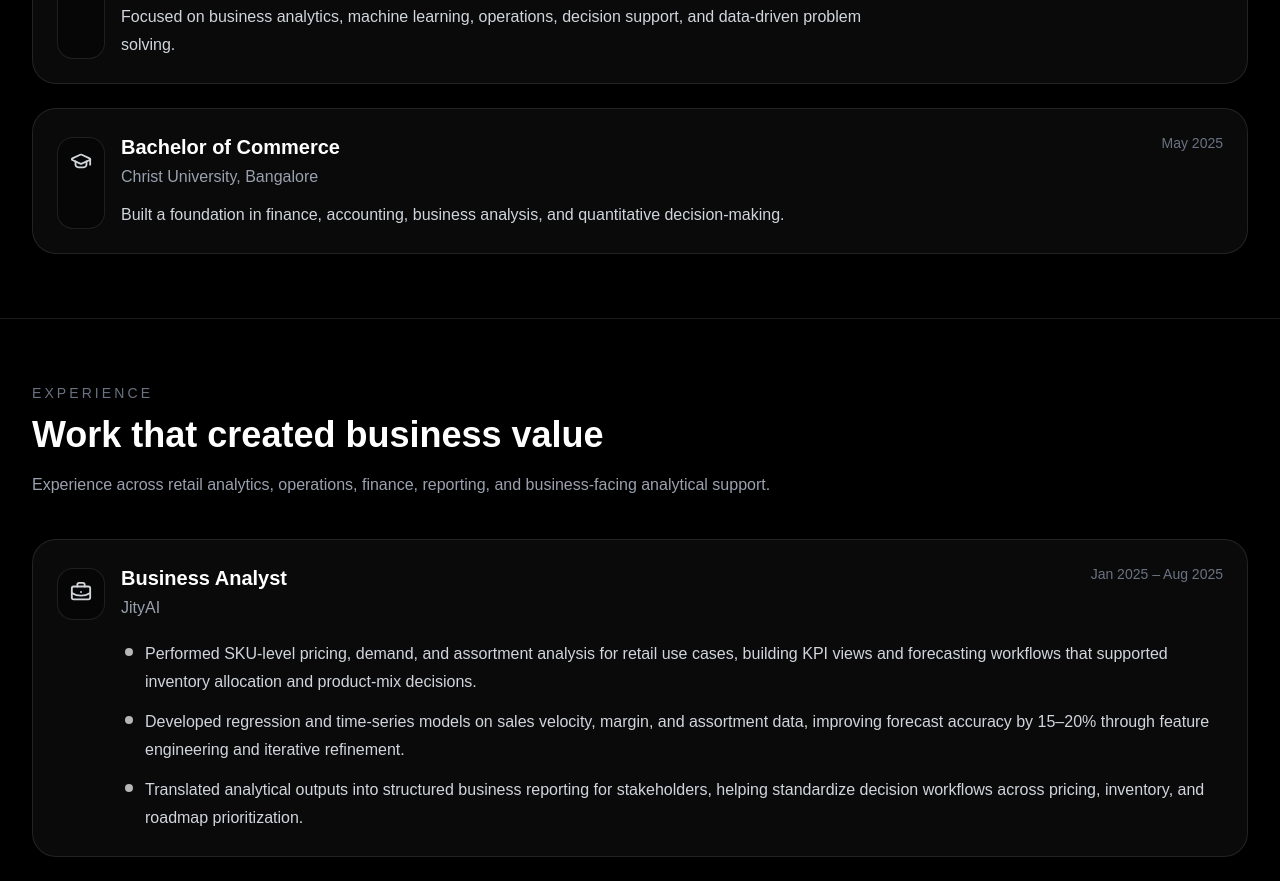
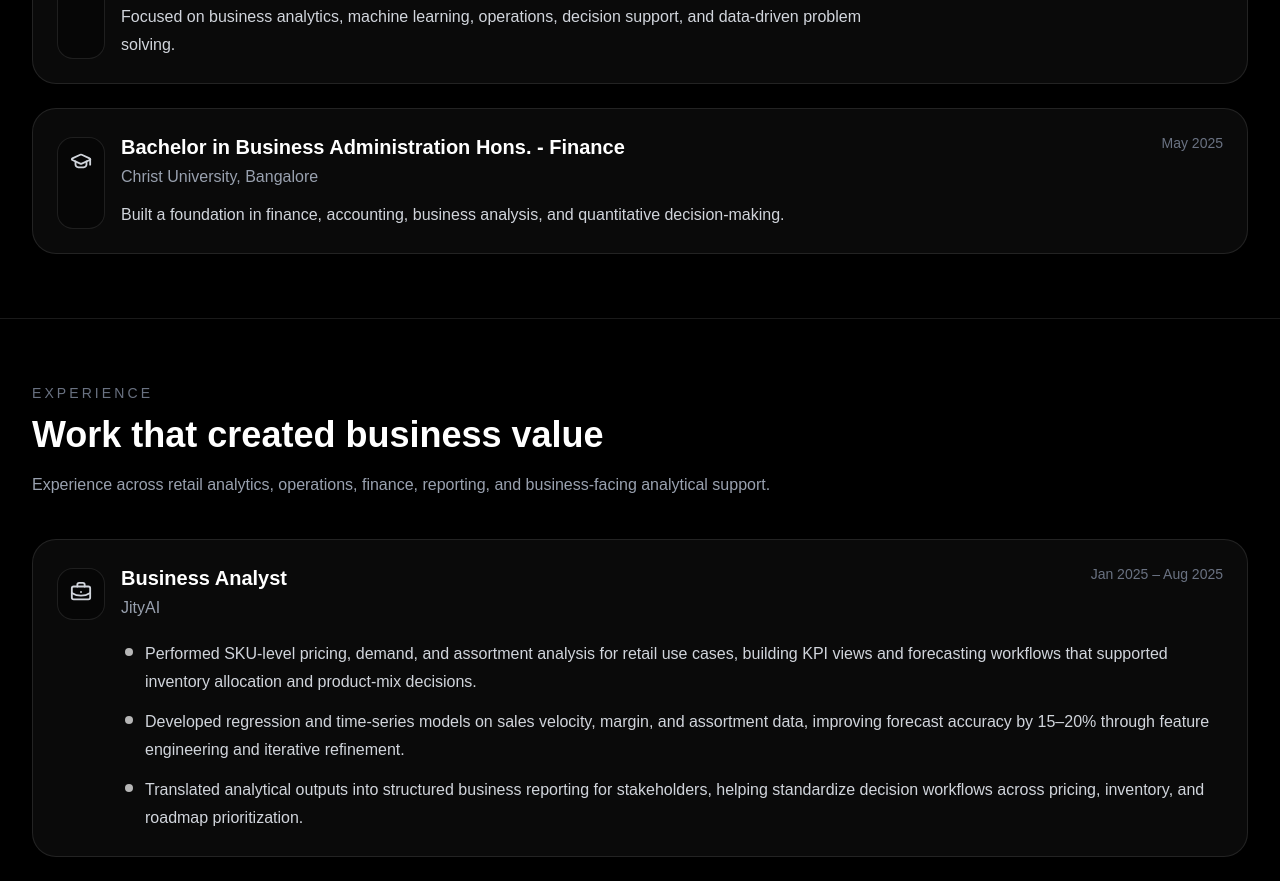
Before and after one commit to garvit-mittal04/garvit-portfolio, a Next.js app: page / in a window 1280 px wide. Shown: the part 1720-2601 px from the top of the page. Built offline with nearby package versions, Linux system fonts and the light colour scheme.

Commit message:
Apply portfolio fixes and add warehouse screenshot

```diff
--- a/app/page.tsx
+++ b/app/page.tsx
@@ -209,7 +209,7 @@ const educationData = [
       "Focused on business analytics, machine learning, operations, decision support, and data-driven problem solving.",
   },
   {
-    degree: "Bachelor of Commerce",
+    degree: "Bachelor in Business Administration Hons. - Finance",
     school: "Christ University, Bangalore",
     // NOTE: Replace "2022" with your actual graduation year.
     period: "May 2025",
```
